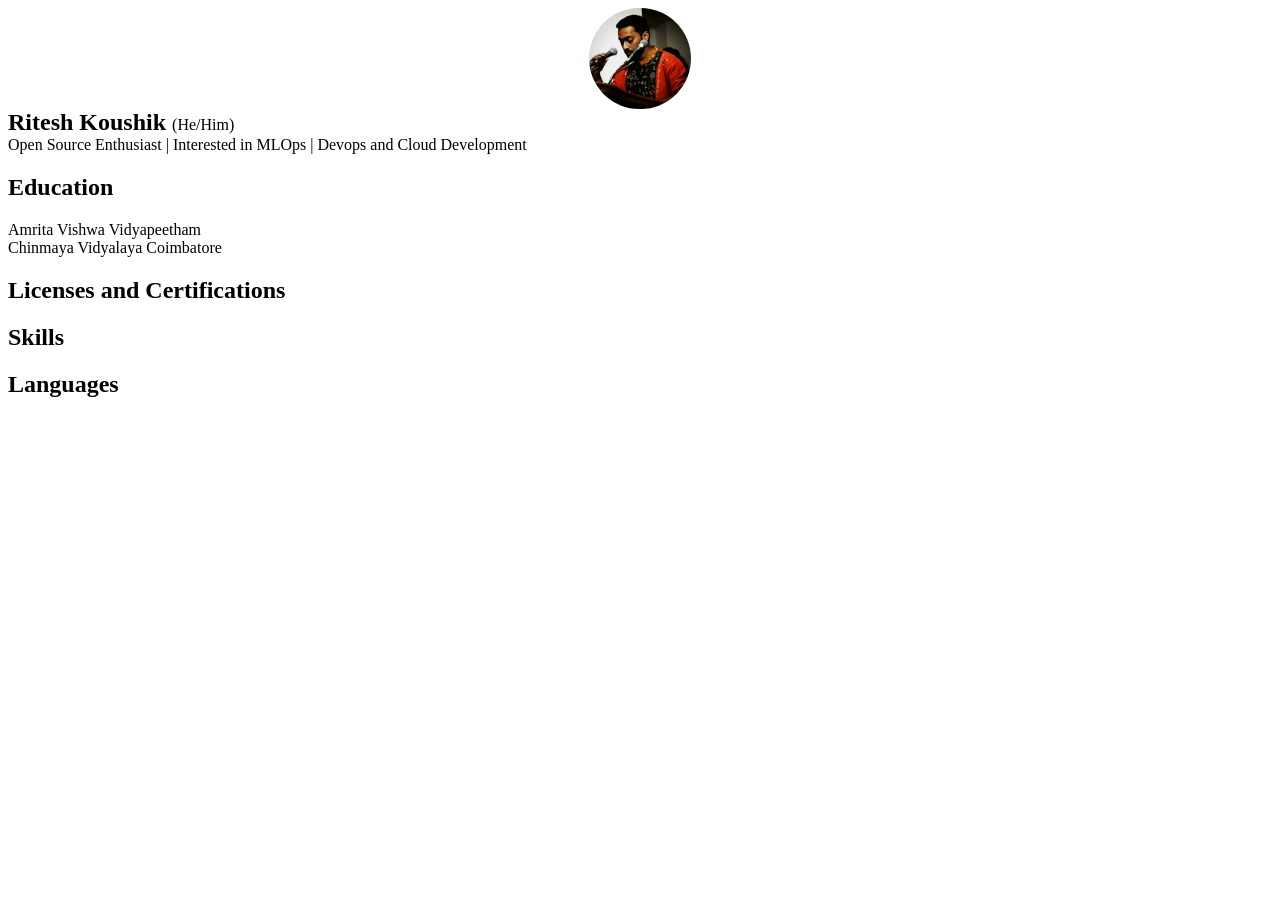
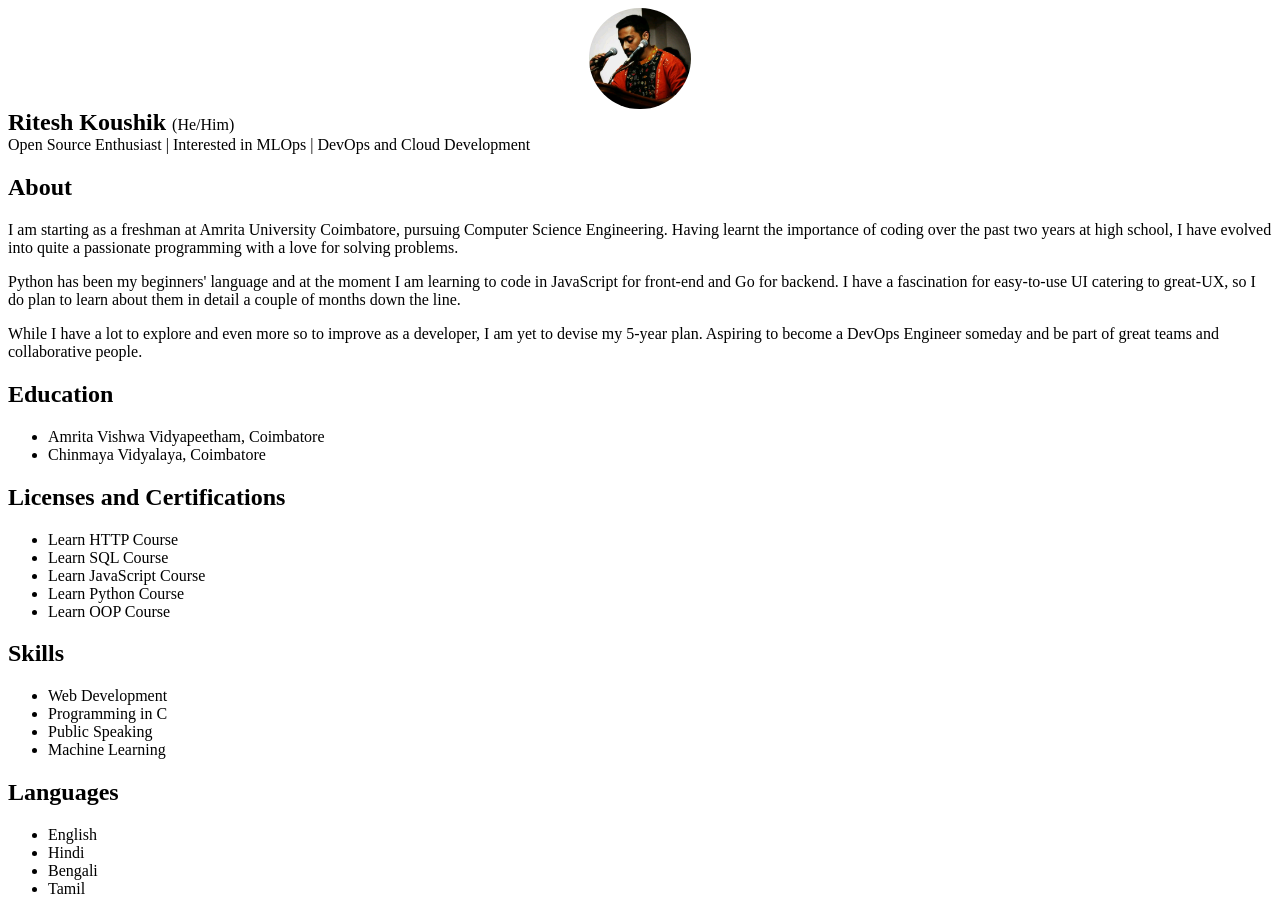
Before and after one commit to IAmRiteshKoushik/biodataUni, a plain HTML site: page index.html in a window 1280 px wide. Before the commit the page ends 800 px from the top, so only its background shows below. Drawn offline with Linux system fonts and the light colour scheme.

Commit message:
All content added

```diff
--- a/index.html
+++ b/index.html
@@ -27,7 +27,9 @@
     </style>
 </head>
 <body>
-    <section class="about">
+
+    <!-- Hero Section -->
+    <section class="hero">
         <img src="assets/RiteshKoushik.jpeg" alt="Display Picture" class="display">
         <div class="name">
             <h2 class="fullname">Ritesh Koushik
@@ -35,31 +37,61 @@
             <span class="pronouns">(He/Him)</span>
         </div>
         <div class="interests">
-            Open Source Enthusiast | Interested in MLOps | Devops and Cloud Development
+            Open Source Enthusiast | Interested in MLOps | DevOps and Cloud Development
+        </div>
+    </section>
+
+    <!-- About  -->
+    <section class="about">
+        <h2>About</h2>
+        <div class="description">
+            <p class="line">I am starting as a freshman at Amrita University Coimbatore, pursuing Computer Science Engineering. Having learnt the importance of coding over the past two years at high school, I have evolved into quite a passionate programming with a love for solving problems.</p>
+            <p class="line">Python has been my beginners' language and at the moment I am learning to code in JavaScript for front-end and Go for backend. I have a fascination for easy-to-use UI catering to great-UX, so I do plan to learn about them in detail a couple of months down the line.</p>
+            <p class="line">While I have a lot to explore and even more so to improve as a developer, I am yet to devise my 5-year plan. Aspiring to become a DevOps Engineer someday and be part of great teams and collaborative people.</p>
         </div>
     </section>
 
     <!-- Educational Qualification -->
     <section class="education">
         <h2>Education</h2>
-        <div class="card">
-            <div class="instiName">Amrita Vishwa Vidyapeetham</div>
-        </div>
-        </div>
-        <div class="card">
-            <div class="instiName">Chinmaya Vidyalaya Coimbatore</div>
-        </div>
+        <ul>
+            <li class="card">Amrita Vishwa Vidyapeetham, Coimbatore</li>
+            <li class="card">Chinmaya Vidyalaya, Coimbatore</li>
+        </ul>
     </section>
-    <h2>Licenses and Certifications</h2>
+
+    <!-- License Cards -->
     <section class="licenses">
+        <h2>Licenses and Certifications</h2>
+        <ul>
+            <li class="card">Learn HTTP Course</li>
+            <li class="card">Learn SQL Course</li>
+            <li class="card">Learn JavaScript Course</li>
+            <li class="card">Learn Python Course</li>
+            <li class="card">Learn OOP Course</li>
+        </ul>
+    </section>
 
+    <!-- Skill Cards -->
+    <section class="skills">
+        <h2>Skills</h2>
+        <ul>
+            <li class="card">Web Development</li>
+            <li class="card">Programming in C</li>
+            <li class="card">Public Speaking</li>
+            <li class="card">Machine Learning</li>
+        </ul>
     </section>
-    <h2>Skills</h2>
-    <section class="skills">
 
-    </section>
-    <h2>Languages</h2>
+    <!-- Languages Cards -->
     <section class="languages">
+        <h2>Languages</h2>
+        <ul>
+            <li class="card">English</li>
+            <li class="card">Hindi</li>
+            <li class="card">Bengali</li>
+            <li class="card">Tamil</li>
+        </ul>
 
     </section>
 
```
